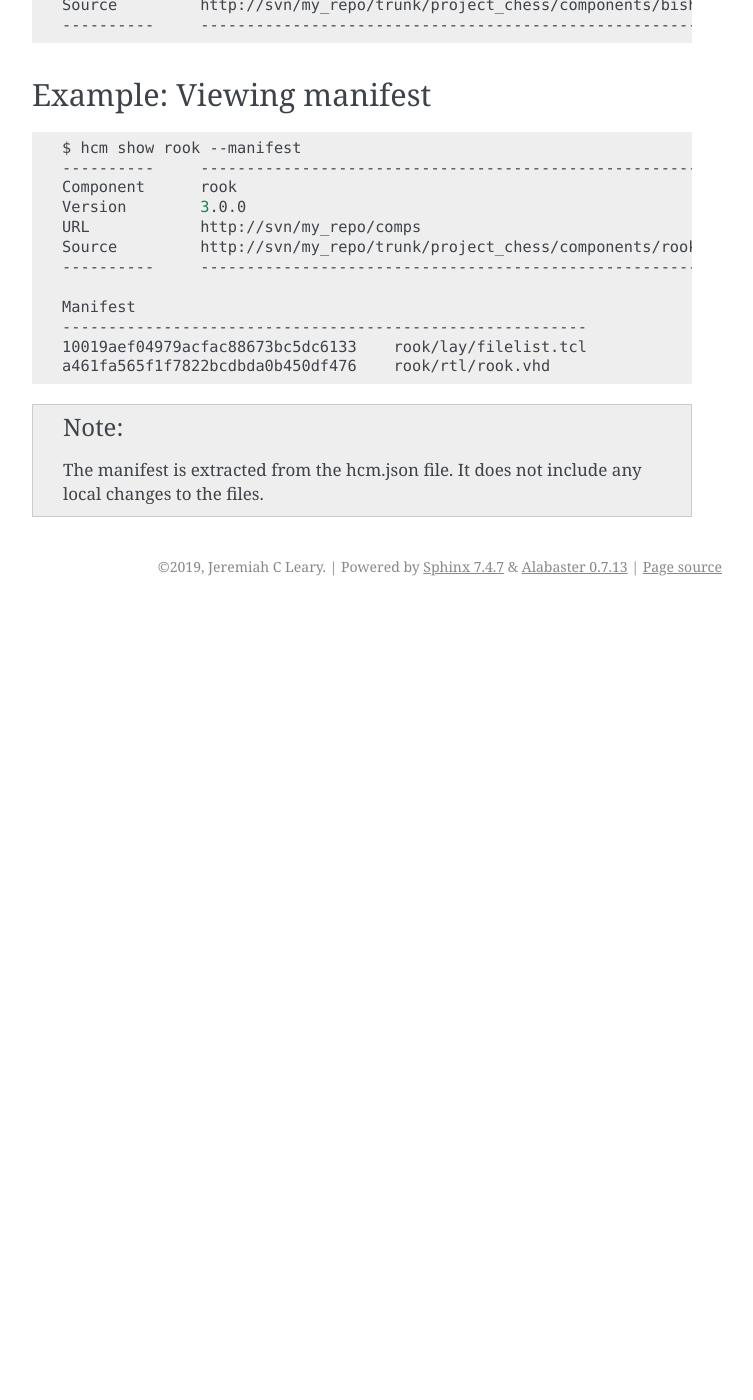
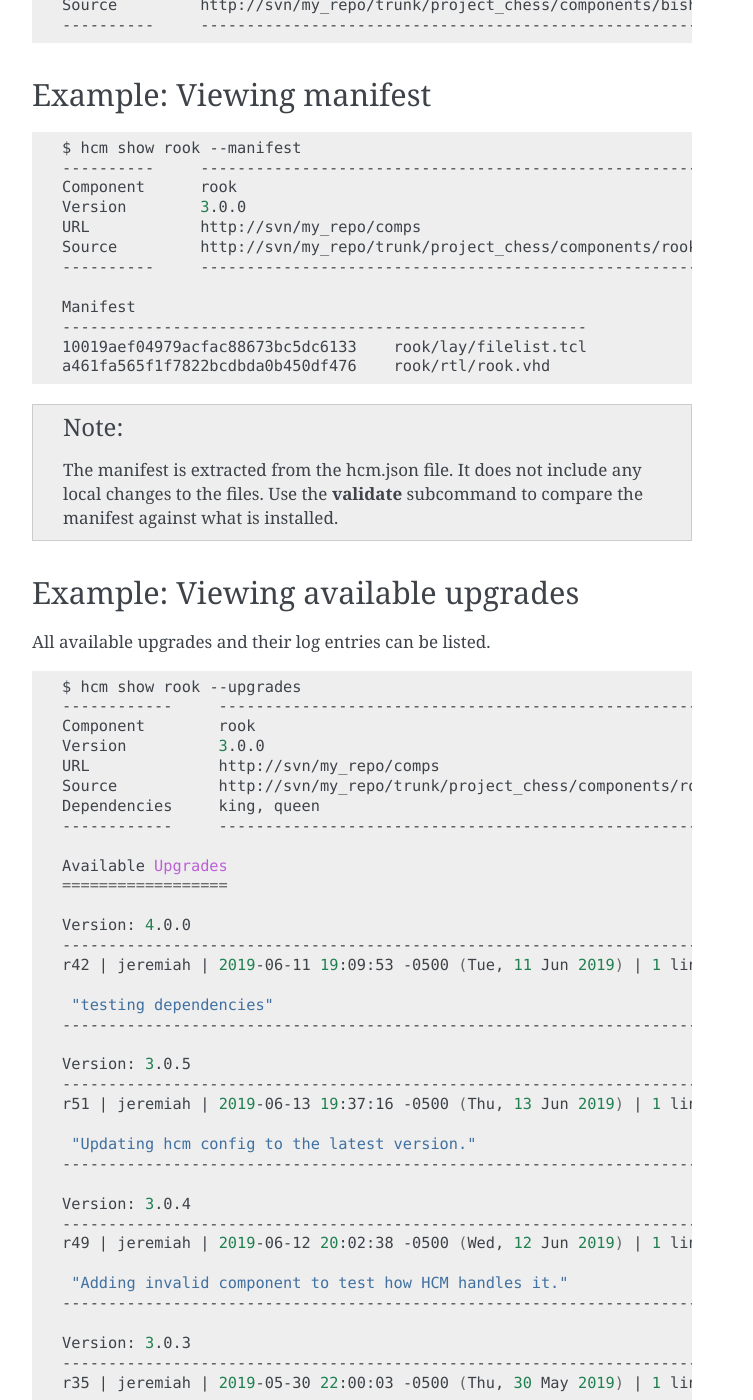
Before and after one commit to jeremiah-c-leary/hdl-component-manager, a Sphinx documentation site: the page built from docs/source/show_subcommand.rst, in a window 1280 px wide and 1400 px high, scrolled down 374 px. Shown: the whole window, without its empty margins (388-1141 px from the left). Built offline with Sphinx 7.4.7, drawn with Linux system fonts in a browser that asks for light colours; before the commit the page ends 980 px from its top, so only the background shows below that; some of the changed text lies outside the part shown.

Commit message:
Updates for issue #34:
Adding --upgrades option to show subcommand.

```diff
--- a/docs/source/show_subcommand.rst
+++ b/docs/source/show_subcommand.rst
@@ -38,3 +38,75 @@ Example:  Viewing manifest
 
 .. NOTE:: The manifest is extracted from the hcm.json file.
           It does not include any local changes to the files.
+          Use the **validate** subcommand to compare the manifest against what is installed.
+
+Example:  Viewing available upgrades
+------------------------------------
+
+All available upgrades and their log entries can be listed.
+
+.. code-block:: bash
+
+   $ hcm show rook --upgrades
+   ------------     ------------------------------------------------------------------------
+   Component        rook
+   Version          3.0.0
+   URL              http://svn/my_repo/comps
+   Source           http://svn/my_repo/trunk/project_chess/components/rook@41
+   Dependencies     king, queen
+   ------------     ------------------------------------------------------------------------
+
+   Available Upgrades
+   ==================
+
+   Version: 4.0.0
+   ------------------------------------------------------------------------
+   r42 | jeremiah | 2019-06-11 19:09:53 -0500 (Tue, 11 Jun 2019) | 1 line
+
+    "testing dependencies"
+   ------------------------------------------------------------------------
+
+   Version: 3.0.5
+   ------------------------------------------------------------------------
+   r51 | jeremiah | 2019-06-13 19:37:16 -0500 (Thu, 13 Jun 2019) | 1 line
+
+    "Updating hcm config to the latest version."
+   ------------------------------------------------------------------------
+
+   Version: 3.0.4
+   ------------------------------------------------------------------------
+   r49 | jeremiah | 2019-06-12 20:02:38 -0500 (Wed, 12 Jun 2019) | 1 line
+
+    "Adding invalid component to test how HCM handles it."
+   ------------------------------------------------------------------------
+
+   Version: 3.0.3
+   ------------------------------------------------------------------------
+   r35 | jeremiah | 2019-05-30 22:00:03 -0500 (Thu, 30 May 2019) | 1 line
+
+    "testing -m works"
+   ------------------------------------------------------------------------
+
+   Version: 3.0.2
+   ------------------------------------------------------------------------
+   r34 | jeremiah | 2019-05-30 21:58:38 -0500 (Thu, 30 May 2019) | 6 lines
+
+   This is a test of using the -F argument when publishing.
+
+   It should allow the use of a file instead of a single line for the commit message.
+
+
+
+   ------------------------------------------------------------------------
+
+   Version: 3.0.1
+   ------------------------------------------------------------------------
+   r33 | jeremiah | 2019-05-30 21:57:37 -0500 (Thu, 30 May 2019) | 6 lines
+
+   This is a test of using the -F argument when publishing.
+
+   It should allow the use of a file instead of a single line for the commit message.
+
+
+
+   ------------------------------------------------------------------------
--- a/docs/source/usage.rst
+++ b/docs/source/usage.rst
@@ -114,7 +114,7 @@ The arguments for the subcommand can be listed using the *-h* options:
 .. code-block:: bash
 
     $ hcm show -h
-    usage: hcm show [-h] [--manifest] component
+    usage: hcm show [-h] [--manifest] [--upgrades] component
 
     positional arguments:
       component   Component to display information
@@ -122,6 +122,7 @@ The arguments for the subcommand can be listed using the *-h* options:
     optional arguments:
       -h, --help  show this help message and exit
       --manifest  Displays manifest for all files in component
+      --upgrades  Lists upgrade versions and their log entries
 
 validate
 --------
```
Also changed, not shown: 3 other files.
